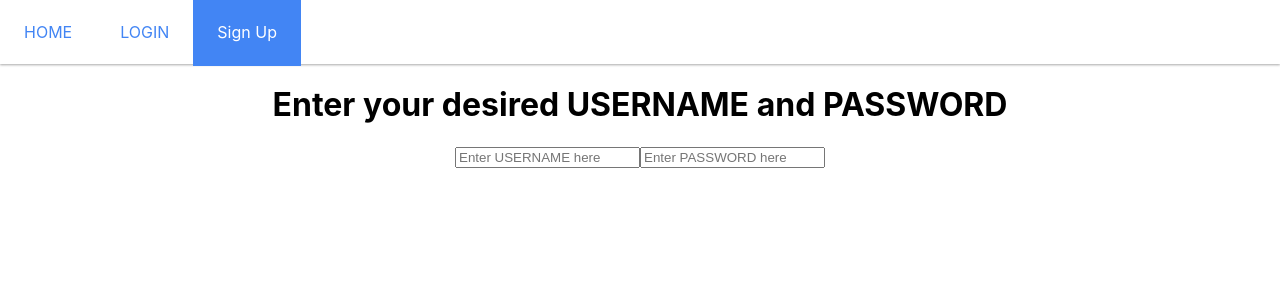
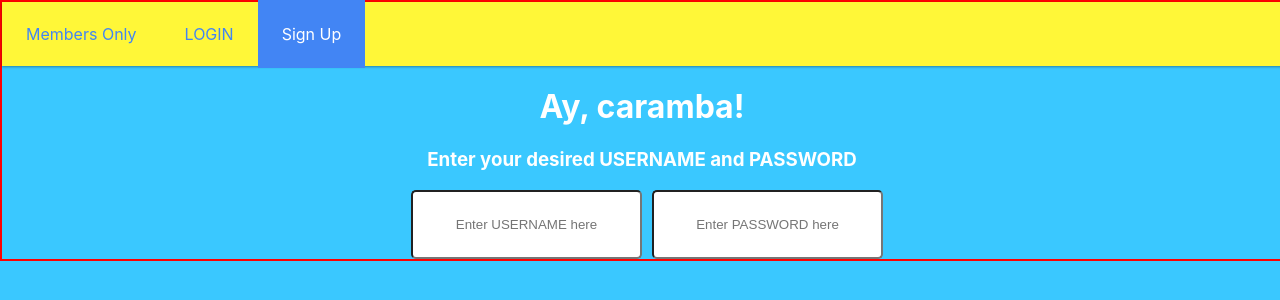
Before and after one commit to codingchiro/Front-End, a React (Create React App) app: page /register in a window 1280 px wide. Shown: the top 300 px of the page. Built offline with nearby package versions, Linux system fonts and the light colour scheme.

Commit message:
Add PrivateRoute component

```diff
--- a/src/App.css
+++ b/src/App.css
@@ -19,11 +19,15 @@ html,
 body {
   margin: 0;
   padding: 0;
+  height: 100%;
+  color: #fff;
+  background-color: #3ac8ff;
 }
 
 .App {
   text-align: center;
   width: 100%;
+  border: 2px solid red;
 }
 
 .navbar {
@@ -35,6 +39,7 @@ body {
   display: flex;
   justify-content: flex-start;
   align-items: center;
+  background-color: #fff738;
 }
 
 .navbar > li > a {
@@ -71,6 +76,13 @@ body {
   transition-delay: 0s;
 }
 
+input {
+  padding: 25px;
+  border-radius: 5px;
+  margin-left: 10px;
+  text-align: center;
+}
+
 /* .App-logo {
   animation: App-logo-spin infinite 20s linear;
   height: 40vmin;
--- a/src/App.js
+++ b/src/App.js
@@ -4,6 +4,7 @@ import { Link, Route, NavLink } from "react-router-dom";
 import Login from "./components/Login";
 import Register from "./components/Register";
 import Home from "./components/Home";
+import PrivateRoute from "./components/PrivateRoute";
 
 class App extends React.Component {
   constructor() {
@@ -21,8 +22,8 @@ class App extends React.Component {
       <div className="App">
         <ul className="navbar">
           <li>
-            <NavLink to="/" exact activeClassName="activeNavButton">
-              HOME
+            <NavLink to="/members" exact activeClassName="activeNavButton">
+              Members Only
             </NavLink>
           </li>
           <li>
@@ -43,9 +44,9 @@ class App extends React.Component {
         <h3>
           Not Registered? Aw, Geez! Register <Link to="/register">Here</Link>
         </h3> */}
-        <Route exact path="/" component={Home} />
         <Route path="/login" component={Login} />
         <Route path="/register" component={Register} />
+        <PrivateRoute path="/members" component={Home} />
       </div>
     );
   }
--- a/src/components/Home.js
+++ b/src/components/Home.js
@@ -3,7 +3,8 @@ import React from "react";
 const Home = () => {
   return (
     <div>
-      <h1>What does a Simpson say?</h1>
+      <h1>Members Only Area</h1>
+      {/* <h3>What does a Simpson say?</h3> */}
       <h1 className="cowabunga">"Cowabunga!"</h1>
     </div>
   );
--- /dev/null
+++ b/src/components/PrivateRoute.js
@@ -0,0 +1,25 @@
+import React from "react";
+import { Route, Redirect } from "react-router-dom";
+
+// Requirements:
+// 1. Has to have the same API as <Route />
+// 2. Has to render a <Route /> and pass all the props through it.
+// 3. Has to check for a token, if user is authed, then render the
+// component, otherwise redirect the user to /login
+
+const PrivateRoute = ({ component: Component, ...rest }) => {
+  return (
+    <Route
+      {...rest}
+      render={props => {
+        if (localStorage.getItem("token")) {
+          return <Component {...props} />;
+        } else {
+          return <Redirect to="/login" />;
+        }
+      }}
+    />
+  );
+};
+
+export default PrivateRoute;
--- a/src/components/Register.js
+++ b/src/components/Register.js
@@ -3,7 +3,8 @@ import React from "react";
 const Register = () => {
   return (
     <div>
-      <h1>Enter your desired USERNAME and PASSWORD</h1>
+      <h1> Ay, caramba!</h1>
+      <h3>Enter your desired USERNAME and PASSWORD</h3>
       <form>
         <input type="text" placeholder="Enter USERNAME here" />
         <input type="password" placeholder="Enter PASSWORD here" />
```
